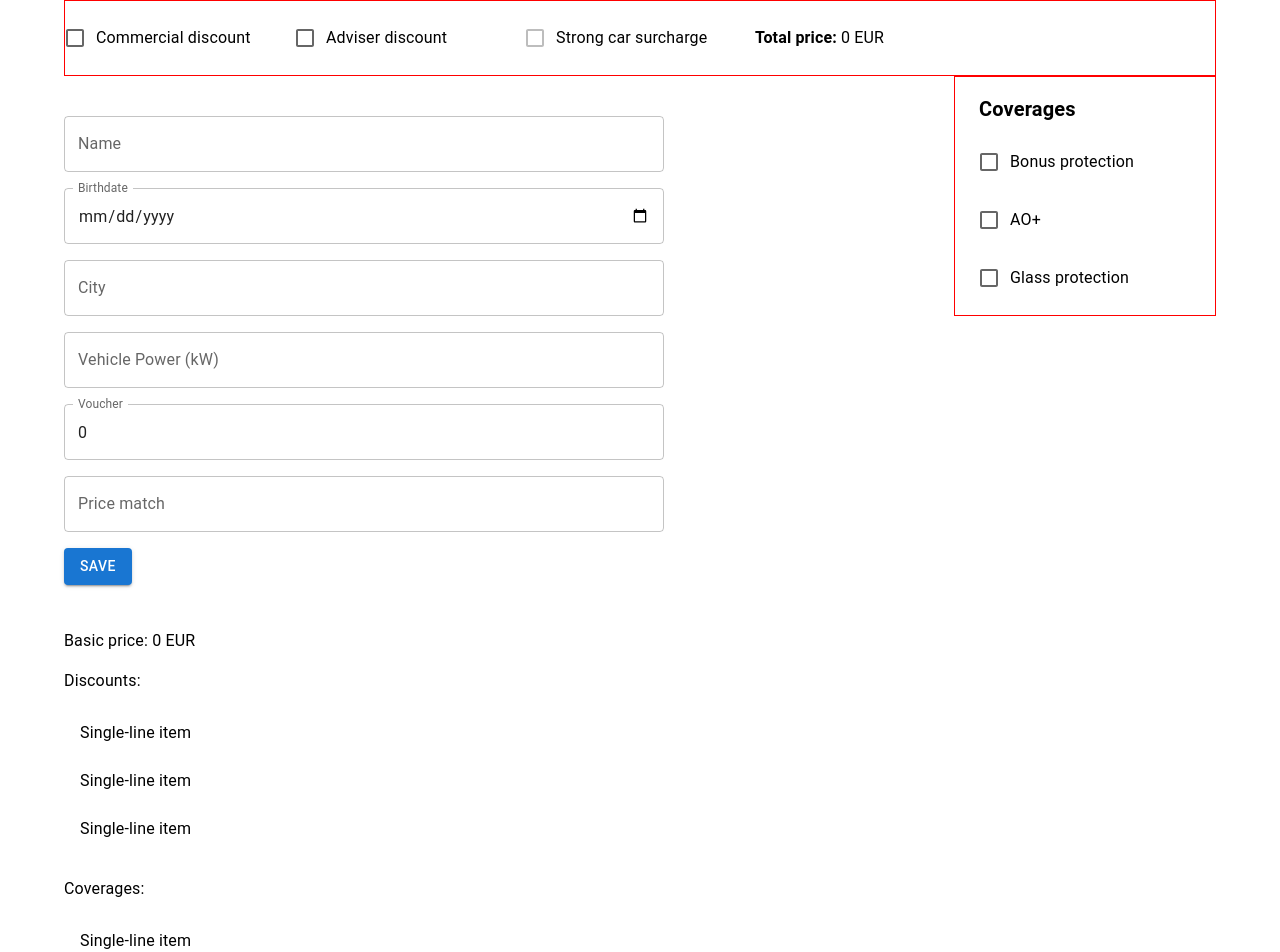
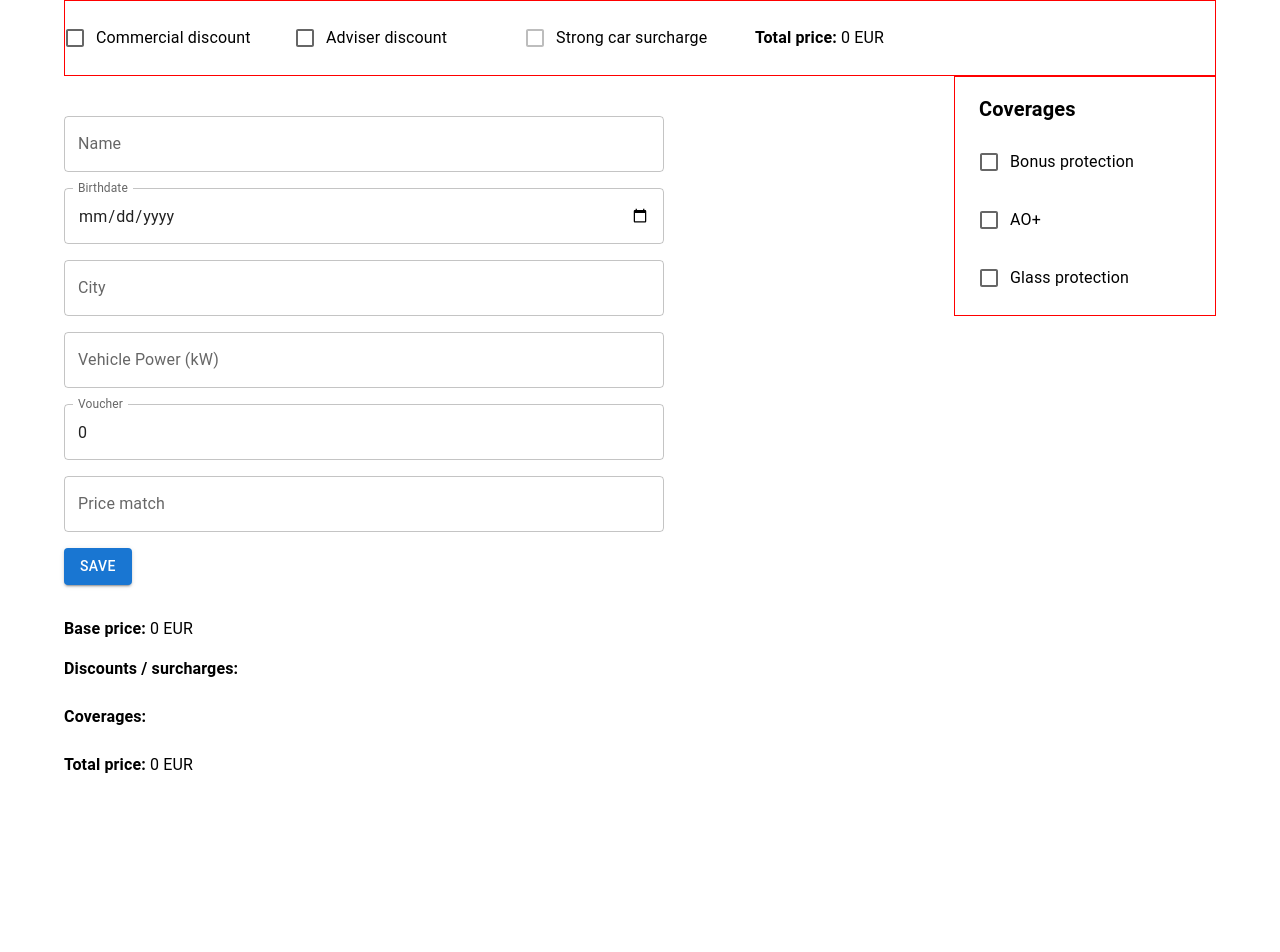
Before and after one commit to dino110/InsuranceApp, a React (Create React App) app in the folder frontend/: page / in a window 1280 px wide. Shown: the top 952 px of the page. After the commit the page ends 817 px from the top, so only its background shows below. Built offline with nearby package versions, Linux system fonts and the light colour scheme.

Commit message:
calculations component edit

```diff
--- a/frontend/src/components/Calculations/index.tsx
+++ b/frontend/src/components/Calculations/index.tsx
@@ -1,53 +1,83 @@
 import React from "react";
-import {
-  Box,
-  Grid,
-  Typography,
-  List,
-  ListItem,
-  ListItemText,
-} from "@mui/material";
+import { Box, Stack, Typography } from "@mui/material";
 import { useInsuranceContext } from "../../InsuranceContext";
 
 const Calculations: React.FC = () => {
   const { discountPrices, coveragePrices, insurancePrices } =
     useInsuranceContext();
 
-  function generate(element: React.ReactElement) {
-    return [0, 1, 2].map((value) =>
-      React.cloneElement(element, {
-        key: value,
-      })
-    );
-  }
+  return (
+    <Stack direction="column" gap={2} sx={{ mt: "32px", mb: "40px" }}>
+      <Typography>
+        <strong>Base price:</strong> {insurancePrices.basePrice} EUR
+      </Typography>
+      <Box>
+        <Typography>
+          <strong>Discounts / surcharges:</strong>
+        </Typography>
+        <Stack
+          direction="column"
+          gap={1}
+          sx={{ paddingLeft: "16px", marginTop: "8px" }}
+        >
+          {discountPrices.commercialDiscount !== 0 && (
+            <Typography>
+              Commercial discount: {discountPrices.commercialDiscount} EUR
+            </Typography>
+          )}
+          {discountPrices.adviserDiscount !== 0 && (
+            <Typography>
+              Adviser discount: {discountPrices.adviserDiscount} EUR
+            </Typography>
+          )}
+          {discountPrices.vipDiscount !== 0 && (
+            <Typography>
+              VIP discount: {discountPrices.vipDiscount} EUR
+            </Typography>
+          )}
 
-  return (
-    <Box maxWidth="sm" sx={{ mt: "60px", mb: "40px" }}>
-      <Grid container spacing={2}></Grid>
-      <Typography>Basic price: {insurancePrices.basePrice} EUR</Typography>
-      <Grid item xs={12} md={6}>
-        <Typography sx={{ mt: 2, mb: 1 }}>Discounts:</Typography>
-        <List>
-          {generate(
-            <ListItem>
-              <ListItemText primary="Single-line item" />
-            </ListItem>
+          {discountPrices.strongCarSurcharge !== 0 && (
+            <Typography>
+              Strong car surcharge: {discountPrices.strongCarSurcharge} EUR
+            </Typography>
           )}
-        </List>
-      </Grid>
-      <Grid item xs={12} md={6}>
-        <Typography sx={{ mt: 2, mb: 1 }}>Coverages:</Typography>
-        <List>
-          {generate(
-            <ListItem>
-              <ListItemText primary="Single-line item" />
-            </ListItem>
+        </Stack>
+      </Box>
+      <Box>
+        <Typography>
+          <strong>Coverages:</strong>
+        </Typography>
+        <Stack
+          direction="column"
+          gap={1}
+          sx={{ paddingLeft: "16px", marginTop: "8px" }}
+        >
+          {coveragePrices.bonusProtection !== 0 && (
+            <Typography>
+              Bonus protection: {coveragePrices.bonusProtection} EUR
+            </Typography>
           )}
-        </List>
-      </Grid>
-      <Typography>Total price: {insurancePrices.totalPrice} EUR</Typography>
-      <Grid />
-    </Box>
+          {coveragePrices.aoPlus !== 0 && (
+            <Typography>AO+: {coveragePrices.aoPlus} EUR</Typography>
+          )}
+          {coveragePrices.glassProtection !== 0 && (
+            <Typography>
+              Glass protection: {coveragePrices.glassProtection} EUR
+            </Typography>
+          )}
+        </Stack>
+      </Box>
+      <Box>
+        <Typography sx={{ disaplay: "inline" }}>
+          <strong>Total price:</strong> {insurancePrices.totalPrice} EUR
+          {insurancePrices.voucher > 0 && (
+            <Typography display="inline" ml={2} fontSize={14}>
+              ({insurancePrices.voucher} EUR voucher included)
+            </Typography>
+          )}
+        </Typography>
+      </Box>
+    </Stack>
   );
 };
 
```
